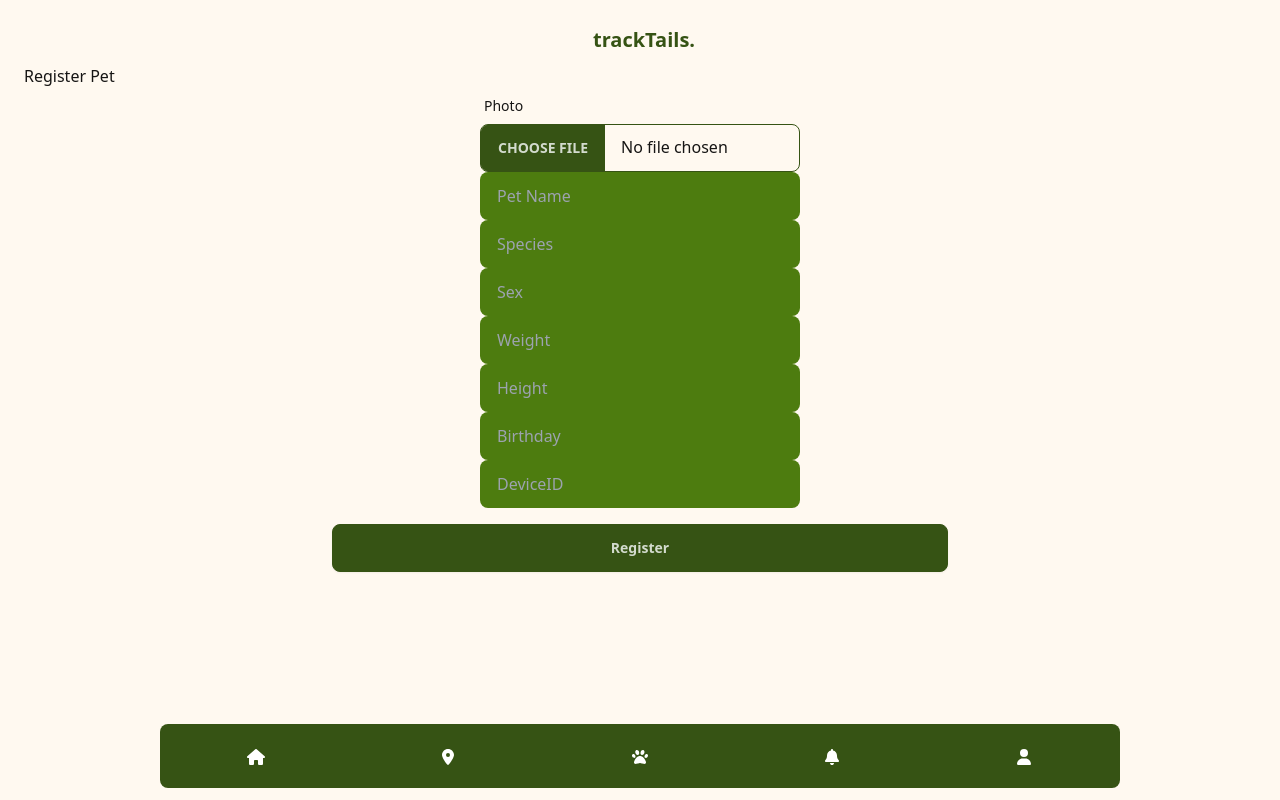
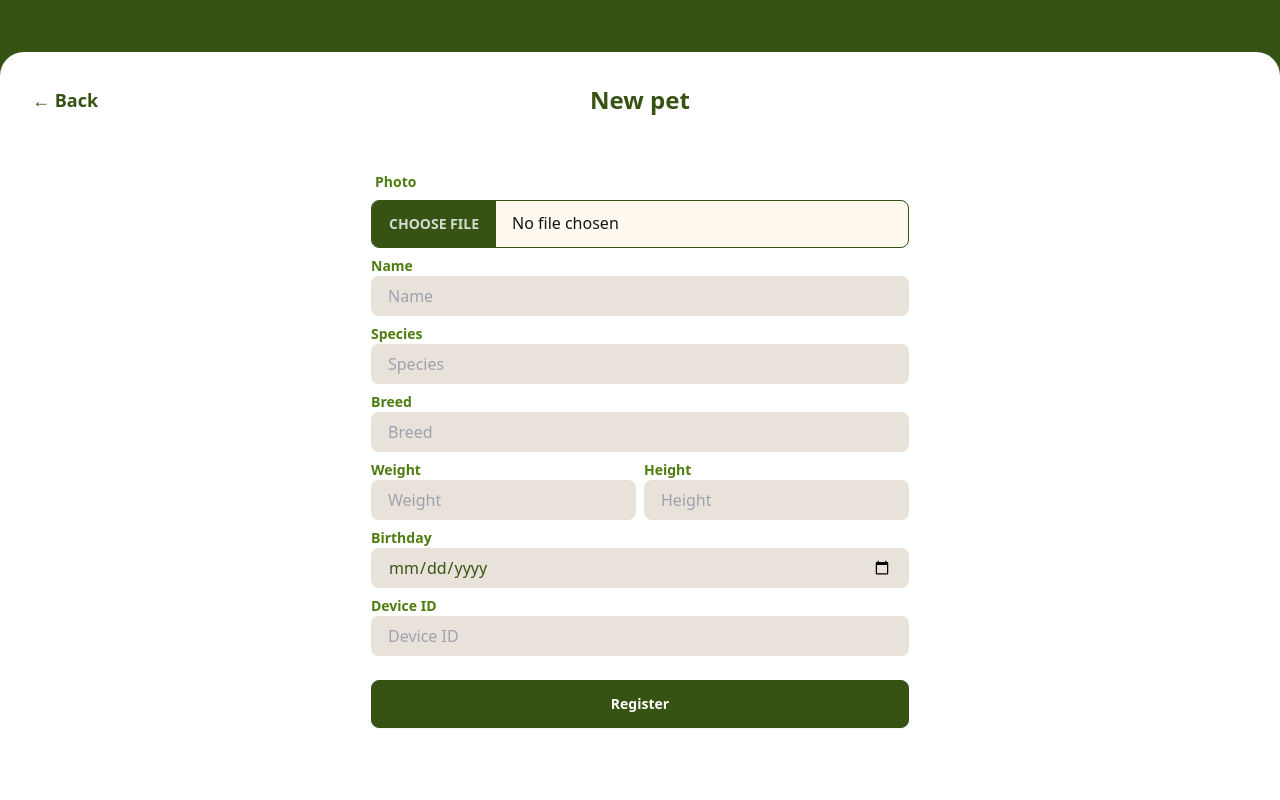
Before and after one commit to GabrielMSilva04/TrackTails, a React (Vite) app in the folder pwa/: page /petregister in a window 1280 px wide. Built offline with nearby package versions, Linux system fonts and the light colour scheme.

Commit message:
Register pet page

```diff
--- a/pwa/src/App.jsx
+++ b/pwa/src/App.jsx
@@ -17,13 +17,13 @@ function App() {
                     <Route path="/" element={<Home />} />
                     <Route path="/about" element={<h2>About</h2>} />
                     <Route path="/mypets" element={<MyPets />} />
-                    <Route path="/petregister" element={<RegisterPet />} />
 
                     {/* 404 Not Found Route */}
                     <Route path="*" element={<h2>404 - Page Not Found</h2>} />
                 </Route>
                 <Route path="/register" element={<Register />} />
                 <Route path="/login" element={<Login />} />
+                <Route path="/petregister" element={<RegisterPet />} />
             </Routes>
         </Router>
     )
--- a/pwa/src/pages/RegisterPet.jsx
+++ b/pwa/src/pages/RegisterPet.jsx
@@ -1,25 +1,43 @@
+import {InputField} from "../components/InputField.jsx";
+import {Link} from "react-router-dom";
+
 export function RegisterPet() {
     return (
         <>
-            <h2>Register Pet</h2>
-            <form className="flex flex-col items-center">
-                <label className="form-control w-full max-w-xs">
+            <div className="bg-primary h-screen flex flex-col">
+                {/* Logo Section */}
+                <div className="w-full flex justify-center items-center mt-12">
+                    <h1 className="text-3xl text-white font-bold tracking-wide">trackTails.</h1>
+                </div>
+
+                {/* Formulary Section */}
+                <div className="bg-white w-full h-fit rounded-t-3xl p-8 flex flex-col items-center absolute bottom-0">
+                    <div className="flex items-center justify-between w-full relative mb-12">
+                        <Link to={"/"} className="text-primary font-bold text-lg absolute left-0">← Back</Link>
+                        <h2 className="text-2xl font-bold text-primary mx-auto">New pet</h2>
+                    </div>
+                    <form className="flex flex-col gap-2 px-6 mb-10">
+                        <label className="form-control w-full">
                             <div className="label">
-                        <span className="label-text">Photo</span>
+                                <span className="label-text text-secondary font-bold">Photo</span>
                             </div>
                             <input
                                 type="file"
-                        className="file-input file-input-bordered file-input-primary w-full max-w-xs"/>
+                                className="file-input file-input-bordered file-input-primary w-full"/>
                         </label>
-                <input type="text" placeholder="Pet Name" className="input w-full max-w-xs bg-secondary"/>
-                <input type="text" placeholder="Species" className="input w-full max-w-xs bg-secondary"/>
-                <input type="text" placeholder="Sex" className="input w-full max-w-xs bg-secondary"/>
-                <input type="text" placeholder="Weight" className="input w-full max-w-xs bg-secondary"/>
-                <input type="text" placeholder="Height" className="input w-full max-w-xs bg-secondary"/>
-                <input type="text" placeholder="Birthday" className="input w-full max-w-xs bg-secondary"/>
-                <input type="text" placeholder="DeviceID" className="input w-full max-w-xs bg-secondary"/>
-                <button className="btn btn-primary w-1/2 mt-4">Register</button>
+                        <InputField label="Name" type="text" placeholder="Name"/>
+                        <InputField label="Species" type="text" placeholder="Species"/>
+                        <InputField label="Breed" type="text" placeholder="Breed"/>
+                        <div className="flex flex-line gap-2">
+                            <InputField label="Weight" type="number" placeholder="Weight"/>
+                            <InputField label="Height" type="number" placeholder="Height"/>
+                        </div>
+                        <InputField label="Birthday" type="date" placeholder="Birthday"/>
+                        <InputField label="Device ID" type="text" placeholder="Device ID"/>
+                        <button className="btn btn-primary text-white w-full mt-4">Register</button>
                     </form>
+                </div>
+            </div>
         </>
         );
         }
```
Lines whose indentation alone changed are shown as unchanged.
